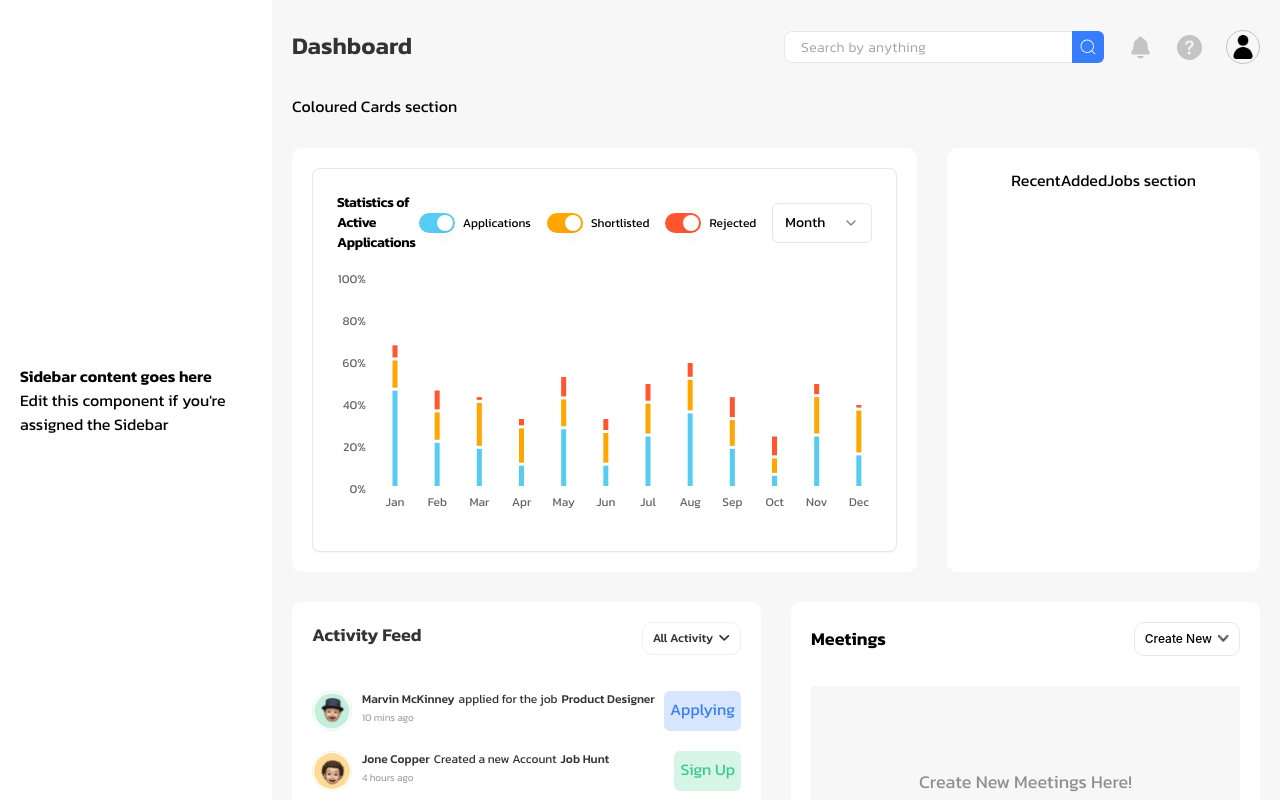
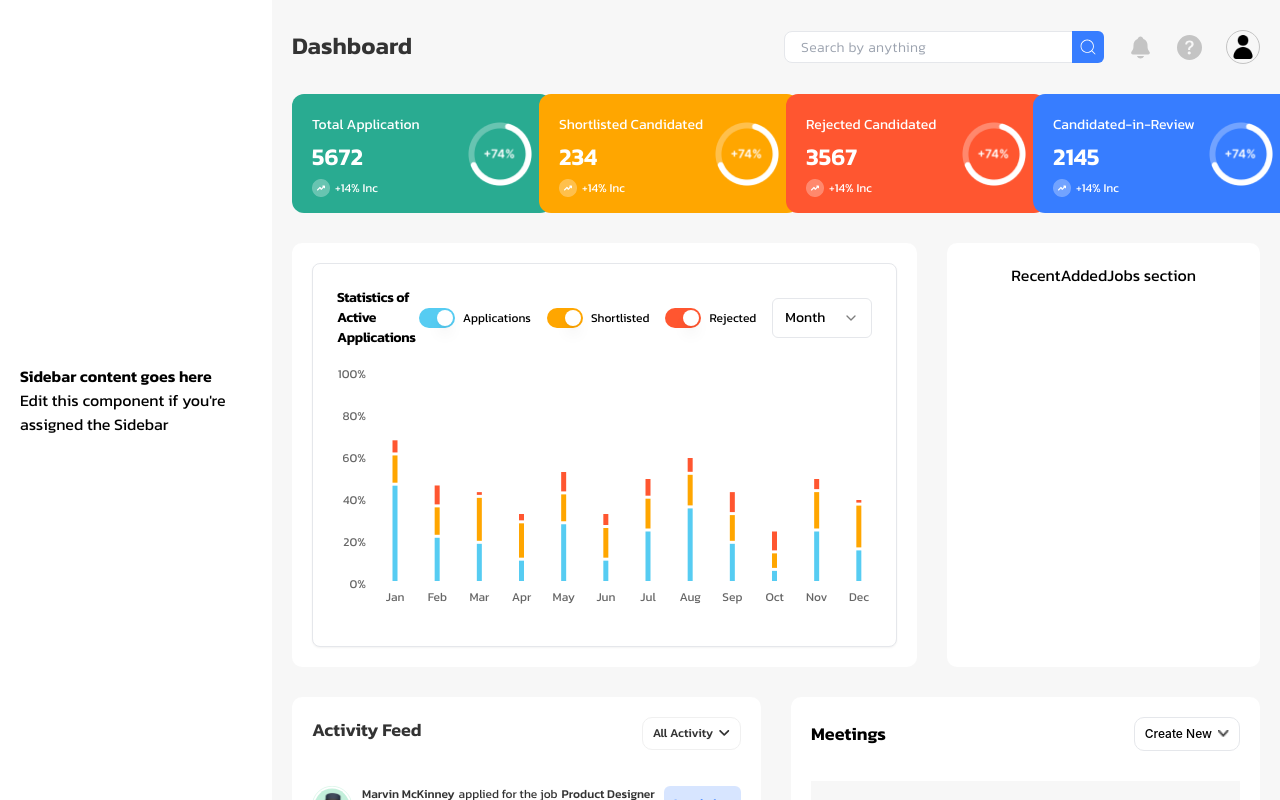
Before and after one commit to codegiyu/hrm-dashboard-mini, a React (Vite) app: page / in a window 1280 px wide. Built offline with nearby package versions, Linux system fonts and the light colour scheme.

Commit message:
worked on card component

```diff
--- a/src/components/ColouredCards.tsx
+++ b/src/components/ColouredCards.tsx
@@ -1,7 +1,55 @@
+
+interface CardDetails {
+ title:string,
+ value: number,
+ bgColor: string
+}
+export const Card = ({title,value,bgColor}: CardDetails) => {
+  return (
+      <div className={`${bgColor === "cyan" ? "bg-[#29AB91]" :
+       bgColor === "darkyellow" ? "bg-[#FFA600]" : bgColor === "orange" ?
+        "bg-[#FF5630]" : "bg-[#377DFF]"} w-[260px] h-[119px] rounded-xl p-5 flex items-center`}>
+        <div className="w-[222.5px] h-[79px] flex flex-col gap-1">
+          <h3 className="text-[14px] text-white font-normal">{title}</h3>
+          <h2 className="text-[24px] font-semibold text-white">{value}</h2>
+         <img src="/frame.png" alt="frameIcon" className="w-[66px] h-[18px]" />
+        </div>
+        <img src="/Chart.png" alt="ChartIcon" className="w-[64px] h-[64px]" />
+      </div>
+  );
+};
 export const ColouredCards = () => {
+  const list = [
+    {
+      title: "Total Application",
+      value: 5672,
+      bgColor: "cyan"
+
+    },
+    {
+      title: "Shortlisted Candidated",
+      value: 234,
+      bgColor: "darkyellow"
+
+    },
+    {
+      title: "Rejected Candidated",
+      value: 3567,
+      bgColor: "orange"
+
+    },
+    {
+      title: "Candidated-in-Review",
+      value: 2145,
+      bgColor: "blue"
+
+    }
+  ]
   return (
-    <section className="">
-      Coloured Cards section
+    <section className="grid md:grid-cols-4 w-full gap-[20px]">
+     {list.map((item, idx) =>{
+       return <Card key={idx} title={item.title} value={item.value} bgColor={item.bgColor}/>
+     })}
     </section>
   );
 };
```
Also changed, not shown: public/Chart.png (added), public/frame.png (added).
